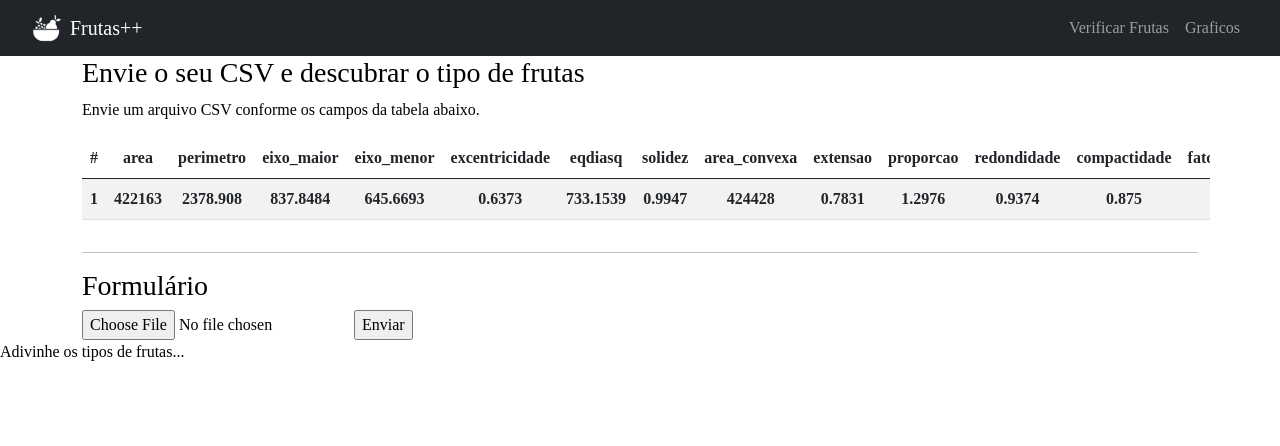
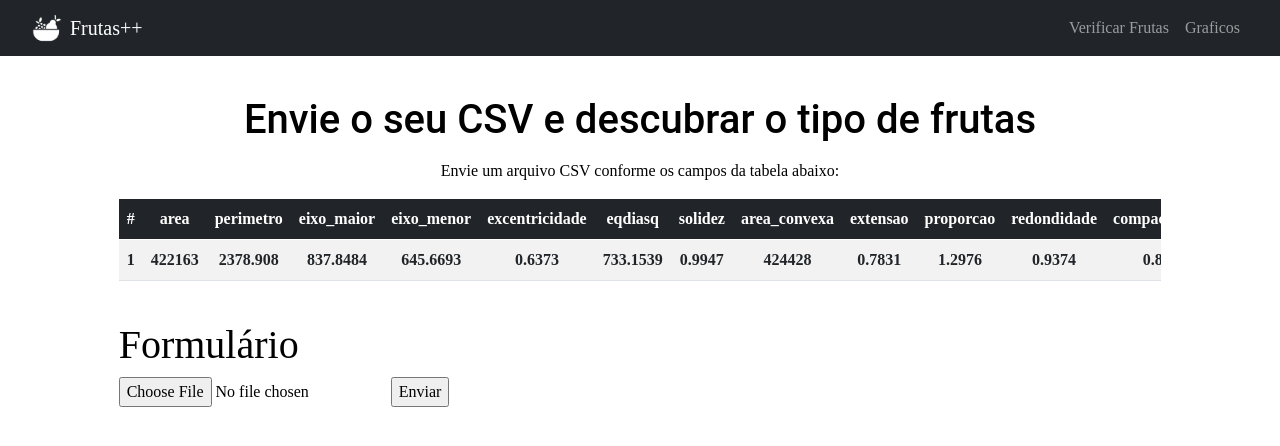
Before and after one commit to 0X30786A6F756A6F75/classification_fruits_pin3, a React (Create React App) app in the folder front/: page /form in a window 1280 px wide. Shown: the top 446 px of the page. Built offline with nearby package versions, Linux system fonts and the light colour scheme.

Commit message:
Ajuste: Layout

```diff
--- a/front/src/App.tsx
+++ b/front/src/App.tsx
@@ -15,7 +15,6 @@ function App() {
         <Route path="/form" element={<FormScreen />} />
         <Route path="/result" element={<ResultScreen />} />
       </Routes>
-      <Footer />
     </>
   )
 }
--- a/front/src/assets/css/global/styles.css
+++ b/front/src/assets/css/global/styles.css
@@ -125,6 +125,18 @@ footer {
   justify-content: center;
   align-items: center;
 }
+
+/* table */
 table {
   text-align: center;
 }
+table.table-fit {
+  width: auto !important;
+  table-layout: auto !important;
+}
+table.table-fit thead th,
+table.table-fit tbody td,
+table.table-fit tfoot th,
+table.table-fit tfoot td {
+  width: auto !important;
+}
--- a/front/src/screens/FormScreen.tsx
+++ b/front/src/screens/FormScreen.tsx
@@ -13,7 +13,7 @@ export function FormScreen() {
     axios
       .post("http://localhost:5000/classify", formData)
       .then((response) => {
-        const predictionFruits  : IPredictionsFruits = response.data;
+        const predictionFruits: IPredictionsFruits = response.data;
 
         navigate("/result", { state: { predictionFruits } });
       }).catch((error) => {
@@ -22,16 +22,16 @@ export function FormScreen() {
   };
 
   return (
-    <div className="container">
+    <div className="container-fluid">
       <div className="row">
-        <div className="col-md-12 col-sm-12 col-lg-12">
-          <h3>Envie o seu CSV e descubrar o tipo de frutas</h3>
-          <p>Envie um arquivo CSV conforme os campos da tabela abaixo.</p>
+        <div className="col-sm-1"></div>
+        <div className="col-sm-10">
+          <h1 className="title mb-8">Envie o seu CSV e descubrar o tipo de frutas</h1>
+          <p className="text-center">Envie um arquivo CSV conforme os campos da tabela abaixo:</p>
 
-          <div className="panel-body row">
-            <div className="col-xs-11 table-responsive">
-              <table className="table table-striped">
-                <thead>
+          <div className="table-responsive">
+            <table className="table table-striped table-fit">
+              <thead className="table-dark">
                 <tr>
                   <th scope="col">#</th>
                   <th scope="col">area</th>
@@ -111,20 +111,14 @@ export function FormScreen() {
               </tbody>
             </table>
           </div>
-          </div>
-        </div>
-      </div>
-
-      <hr />
-
-      <div className="row">
-        <div className="col">
-          <h3>Formulário</h3>
+          <br />
+          <h1>Formulário</h1>
           <form method="POST" onSubmit={handleSubmit}>
             <input type="file" name="file" id="file" />
             <input type="submit" value="Enviar" />
           </form>
         </div>
+        <div className="col-sm-1"></div>
       </div>
     </div >
   );
```
Lines whose indentation alone changed are shown as unchanged.
